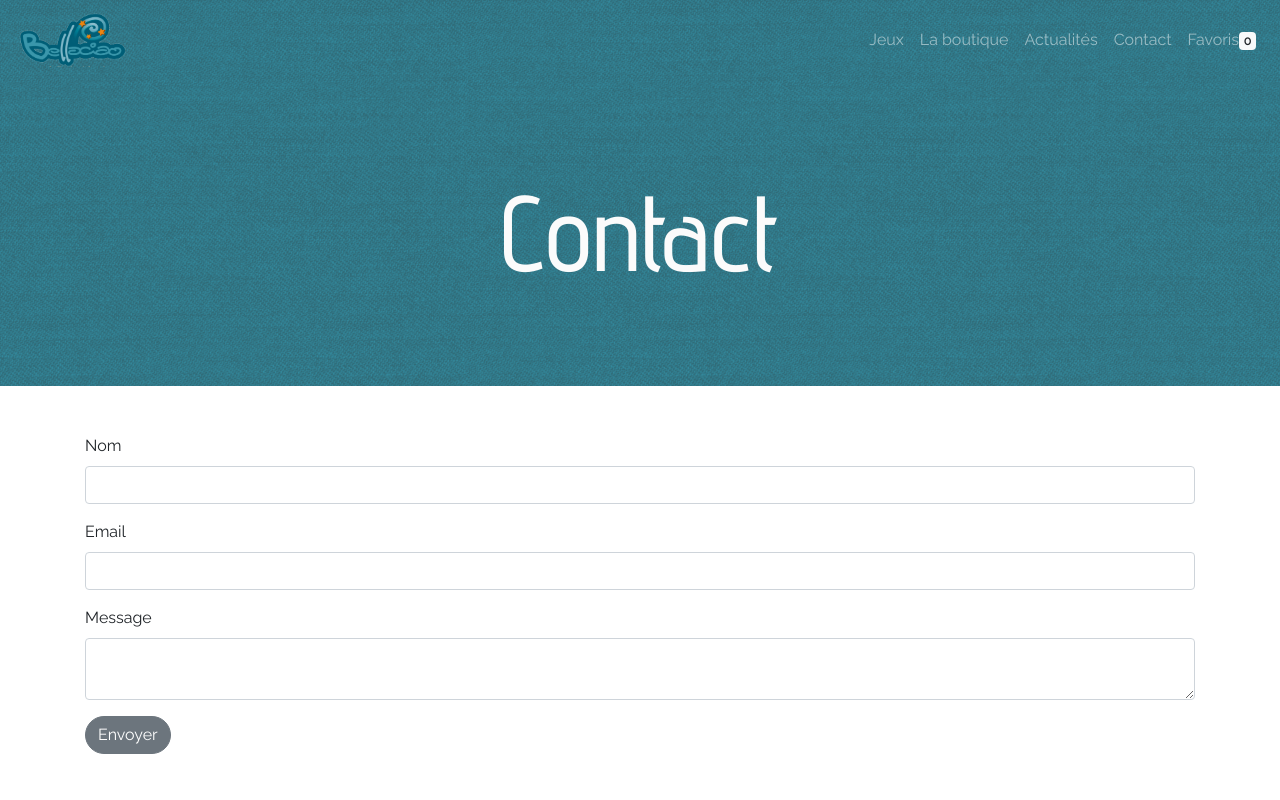
After one commit to WildCodeSchool/orleans-php-202009-livecoding-bellaciao, a PHP site: template src/View/Contact/index.html.twig in a window 1280 px wide. The commit adds this page. Run offline with PHP 8.4, Linux system fonts and the light colour scheme; the template is opened without the code that fills it, so the values that code supplies are empty; some libraries are stand-ins or nearby versions.

Commit message:
contact form

```diff
--- /dev/null
+++ b/src/View/Contact/index.html.twig
@@ -0,0 +1,38 @@
+{% extends 'layout.html.twig' %}
+
+{% block title %}{{ parent() }} | Contact{% endblock %}
+{% block stylesheet %}
+    <link rel="stylesheet" href="assets/css/contact.css">
+{% endblock %}
+
+{% block header %}
+    <header>
+        <div class="title">
+            <h1>Contact</h1>
+        </div>
+    </header>
+
+{% endblock %}
+
+{% block content %}
+    <main class="container mt-5">
+        <ul class="alert alert-danger">
+            {%- for error in errors -%}
+                <li>{{- error -}}</li>
+            {%- endfor -%}
+        </ul>
+
+        <form action="" method="post" novalidate>
+            <div class="form-group"><label for="name">Nom</label>
+                <input class="form-control" type="text" name="name" id="name" value="{{ contact.name }}">
+            </div>
+            <div class="form-group"><label for="email">Email</label>
+                <input class="form-control" type="email" name="email" id="email" value="{{ contact.email }}">
+            </div>
+            <div class="form-group"><label for="message">Message</label>
+                <textarea class="form-control" name="message" id="message">{{ contact.message }}</textarea>
+            </div>
+            <button class="btn btn-secondary">Envoyer</button>
+        </form>
+    </main>
+{% endblock %}
--- a/src/View/includes/_navbar.html.twig
+++ b/src/View/includes/_navbar.html.twig
@@ -10,7 +10,7 @@
             <a class="nav-link" href="/game/index">Jeux</a>
             <a class="nav-link" href="#">La boutique</a>
             <a class="nav-link" href="#">Actualités</a>
-            <a class="nav-link" href="#">Contact</a>
+            <a class="nav-link" href="/contact/index"">Contact</a>
             <a class="nav-link" href="/game/favorite">Favoris<span class="badge badge-light">{{ session.favorites|length }}</span></a>
         </div>
     </div>
```
Also changed, not shown: src/Controller/ContactController.php (added, +38 -0 lines), src/Service/Validator.php (+9 -0 lines).
